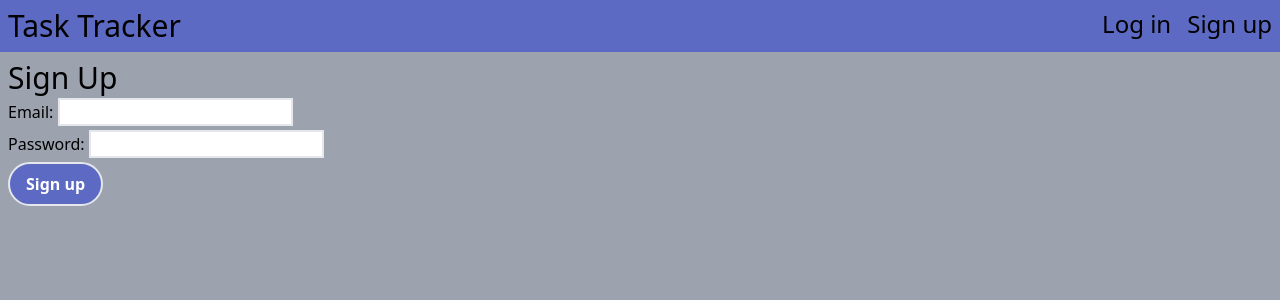
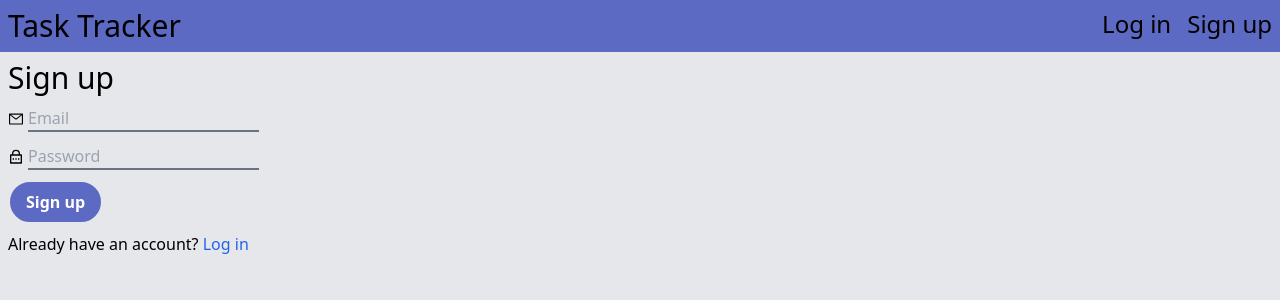
Before and after one commit to jluong23/book-tracker, a React (Create React App) app in the folder frontend/: page /signup in a window 1280 px wide. Shown: the top 300 px of the page. Built offline with nearby package versions, Linux system fonts and the light colour scheme.

Commit message:
Login and signup on one component, modified css

```diff
--- /dev/null
+++ b/frontend/src/components/LoginForm.js
@@ -0,0 +1,67 @@
+import { useState } from "react";
+import useSignup from "../hooks/useSignup";
+import useLogin from "../hooks/useLogin";
+import {Link} from "react-router-dom";
+import {AiOutlineMail} from "react-icons/ai"
+import {RiLockPasswordLine} from "react-icons/ri"
+const LoginForm = ({formType}) => {
+    // form type is 'login' or 'signup'
+    if(!["login", "signup"].includes(formType)){
+        console.error("formType in LoginForm must be 'login' or 'signup'. Using this form as a signup. ");
+    }
+    const [email, setEmail] = useState("");
+    const [password, setPassword] = useState("");
+    const {login, isLoading:isLoggingIn, error:loginError} = useLogin();
+    const {signup, isLoading:isSigningUp, error:signupError} = useSignup();
+
+    const error = formType === "login" ? loginError : signupError;
+    const isLoading = formType === "login" ? isLoggingIn : isSigningUp;
+    const formattedFormType = formType === "login" ? "Login" : "Sign up" //used for buttons and title of page
+    const redirectLink = formType === "login" ? // displayed at bottom of form
+        <p>Don't have an account? <Link to="/signup">Sign up</Link></p>
+        :
+        <p> Already have an account? <Link to="/login">Log in</Link> </p>
+
+
+    const handlePostRequest = async (e) => {
+        e.preventDefault();
+        formType === "login" ? await login(email, password) : await signup(email, password)
+    }
+
+    return (
+        <form className="space-y-2" onSubmit={(e) => {handlePostRequest(e)}}>
+            <h1>{formattedFormType}</h1>
+            <div className="flex items-center space-x-1">
+                <AiOutlineMail/>
+                <input
+                    placeholder={"Email"}
+                    className="bg-transparent border-0 border-b-2 border-gray-500" //only bottom border
+                    onChange={(e) => setEmail(e.target.value)}
+                    value={email}
+                    type="email"
+                />
+            </div>
+            <div className="flex items-center space-x-1">
+                <RiLockPasswordLine/>
+                <input
+                    className="bg-transparent border-0 border-b-2 border-gray-500" //only bottom border
+                    placeholder={"Password"}
+                    onChange={(e) => setPassword(e.target.value)}
+                    value={password}
+                    type="password"
+                />
+            </div>
+            {error && <div>{error}</div>}
+            <input
+                type="submit"
+                className="pill-button text-white bg-primary hover:bg-secondary"
+                value={formattedFormType}
+                disabled={isLoading}
+            />
+            {redirectLink}
+        </form>
+    )
+
+}
+
+export default LoginForm;
--- a/frontend/src/index.css
+++ b/frontend/src/index.css
@@ -3,7 +3,7 @@
 @tailwind utilities;
 
 body{
-  @apply bg-gray-400
+  @apply bg-gray-200
 
 }
 h1{
@@ -18,6 +18,13 @@ input{
   @apply border-2 my-0.5
 
 }
+a {
+  @apply text-blue-600
+}
+
+header a{
+  @apply text-black
+}
 
 .pill-button {
   @apply font-bold py-2 px-4 rounded-full cursor-pointer
--- a/frontend/src/pages/Login.js
+++ b/frontend/src/pages/Login.js
@@ -1,41 +1,9 @@
-import { useState } from "react";
-import useLogin from "../hooks/useLogin";
+import LoginForm from "../components/LoginForm";
 
 const Login = () => {
-    const [email, setEmail] = useState("");
-    const [password, setPassword] = useState("");
-    const {login, isLoading, error} = useLogin();
-
-    const loginPost = async (e) => {
-        e.preventDefault();
-        await login(email, password);
-    }
-
     return (
-        <form onSubmit={(e) => {loginPost(e)}}>
-            <h1>Log In</h1>
-            <label>Email: </label>
-            <input
-                onChange={(e) => setEmail(e.target.value)}
-                value={email}
-                type="email"
-            /><br/>
-            <label>Password: </label>
-            <input
-                onChange={(e) => setPassword(e.target.value)}
-                value={password}
-                type="password"
-            /><br/>
-            {error && <div>{error}</div>}
-            <input
-                type="submit"
-                className="pill-button text-white bg-primary hover:bg-secondary"
-                value="Login"
-                disabled={isLoading}
-            />
-        </form>
+        <LoginForm formType={"login"}/>
     )
-
 }
 
 export default Login;
--- a/frontend/src/pages/Signup.js
+++ b/frontend/src/pages/Signup.js
@@ -1,42 +1,9 @@
-import { useState } from "react";
-import useSignup from "../hooks/useSignup";
+import LoginForm from "../components/LoginForm";
 
 const Signup = () => {
-    const [email, setEmail] = useState("");
-    const [password, setPassword] = useState("");
-    const {signup, isLoading, error} = useSignup();
-
-    const signupPost = async (e) => {
-        e.preventDefault();
-        await signup(email, password);
-    }
-
     return (
-        <form onSubmit={(e) => {signupPost(e)}}>
-            <h1>Sign Up</h1>
-            <label>Email: </label>
-            <input
-                onChange={(e) => setEmail(e.target.value)}
-                value={email}
-                type="email"
-            /><br/>
-            <label>Password: </label>
-            <input
-                onChange={(e) => setPassword(e.target.value)}
-                value={password}
-                type="password"
-            /><br/>
-            {error && <div>{error}</div>}
-            <input
-                type="submit"
-                className="pill-button text-white bg-primary hover:bg-secondary"
-                value="Sign up"
-                disabled={isLoading}
-            />
-
-        </form>
+        <LoginForm formType={"signup"}/>
     )
-
 }
 
 export default Signup;
```
